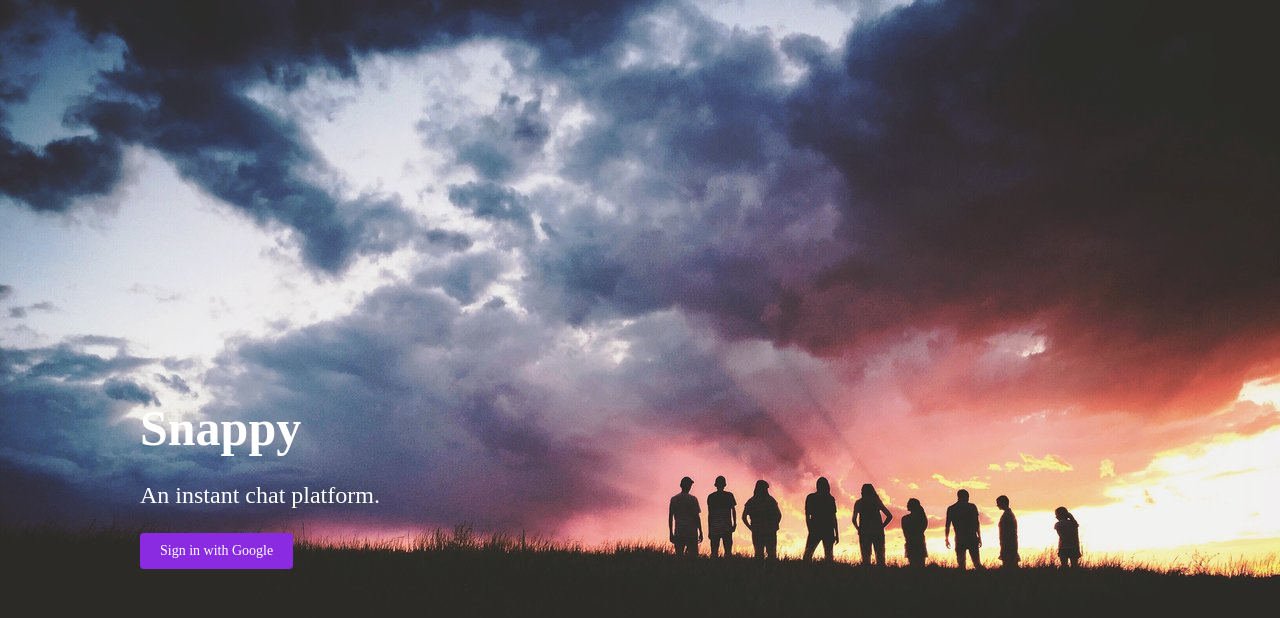
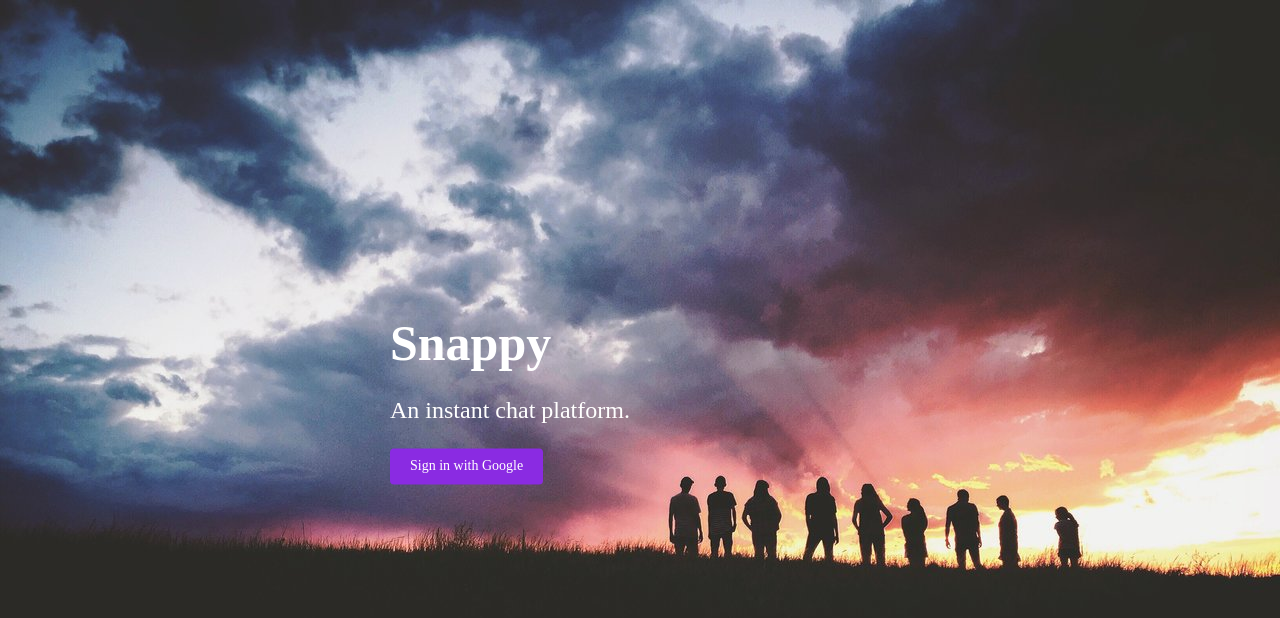
Before and after one commit to RiyaTalwar/snappy, a plain HTML site: page index.html in a window 1280 px wide. Drawn offline with nearby package versions, Linux system fonts and the light colour scheme; a web font is replaced by a local one.

Commit message:
homepage

```diff
--- a/style.css
+++ b/style.css
@@ -1,8 +1,10 @@
 html, body {
     height: 100%;
+
     box-sizing: border-box;
     font-family: "Kumar-One";
     font-size: 14px;
+    clear both;
 }
 
 *, *:before, *:after {
@@ -18,7 +20,7 @@ body{
   margin:auto;
   position: relative;
   top:50%;
-  transform: translate(-50%);
+  transform: translateY(-50%);
 }
 .logo{
   font-size: 50px;
```
